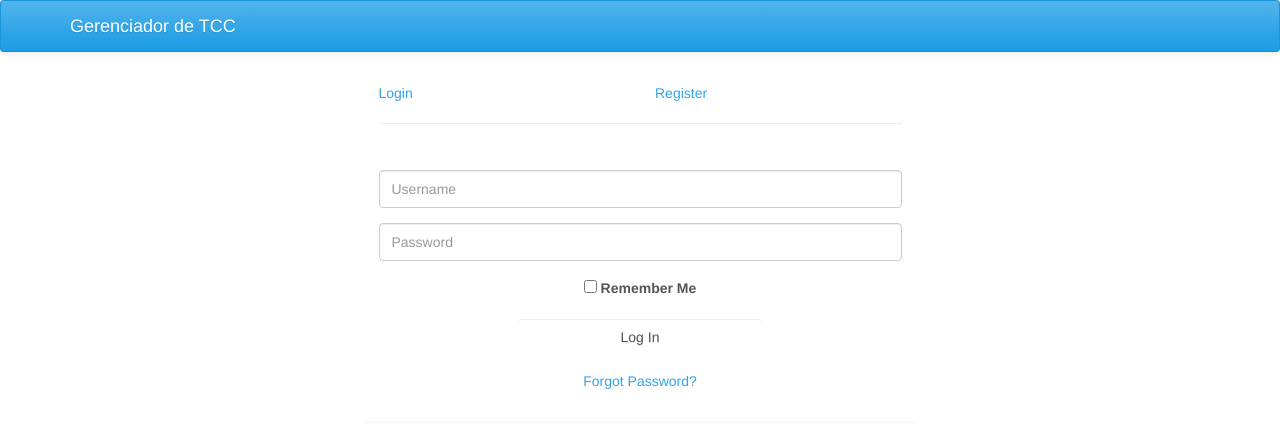
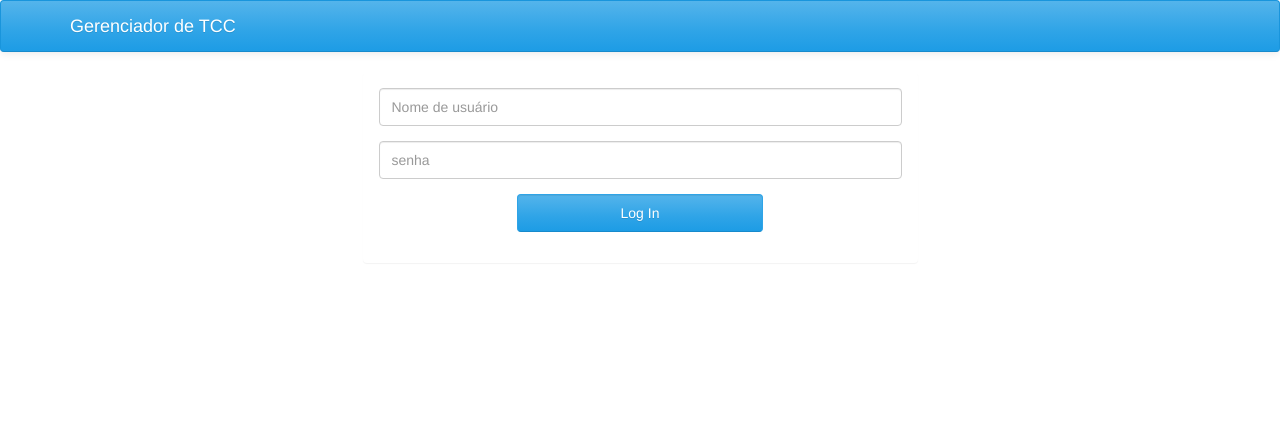
Before and after one commit to ProgWeb201701/Grupo8, a PHP site: page / in a window 1280 px wide. Shown: the top 441 px of the page. Run offline with PHP 8.4, Linux system fonts and the light colour scheme.

Commit message:
modificações no login e classes para cadastros

```diff
--- a/index.php
+++ b/index.php
@@ -34,65 +34,21 @@ and open the template in the editor.
                 <div class="row">
                     <div class="col-md-6 col-md-offset-3">
                         <div class="panel panel-login">
-                            <div class="panel-heading">
-                                <div class="row">
-                                    <div class="col-xs-6">
-                                        <a href="#" class="active" id="login-form-link">Login</a>
-                                    </div>
-                                    <div class="col-xs-6">
-                                        <a href="#" id="register-form-link">Register</a>
-                                    </div>
-                                </div>
-                                <hr>
-                            </div>
                             <div class="panel-body">
                                 <div class="row">
                                     <div class="col-lg-12">
-                                        <form id="login-form" action="https://phpoll.com/login/process" method="post" role="form" style="display: block;">
+                                        <form id="login-form" action="" method="post" role="form" style="display: block;">
                                             <div class="form-group">
-                                                <input type="text" name="username" id="username" tabindex="1" class="form-control" placeholder="Username" value="">
+                                                <input type="text" name="username" id="username" tabindex="1" class="form-control" placeholder="Nome de usuário" value="">
                                             </div>
                                             <div class="form-group">
-                                                <input type="password" name="password" id="password" tabindex="2" class="form-control" placeholder="Password">
+                                                <input type="password" name="password" id="password" tabindex="2" class="form-control" placeholder="senha">
                                             </div>
-                                            <div class="form-group text-center">
-                                                <input type="checkbox" tabindex="3" class="" name="remember" id="remember">
-                                                <label for="remember"> Remember Me</label>
-                                            </div>
+
                                             <div class="form-group">
                                                 <div class="row">
                                                     <div class="col-sm-6 col-sm-offset-3">
-                                                        <input type="submit" name="login-submit" id="login-submit" tabindex="4" class="form-control btn btn-login" value="Log In">
-                                                    </div>
-                                                </div>
-                                            </div>
-                                            <div class="form-group">
-                                                <div class="row">
-                                                    <div class="col-lg-12">
-                                                        <div class="text-center">
-                                                            <a href="https://phpoll.com/recover" tabindex="5" class="forgot-password">Forgot Password?</a>
-                                                        </div>
-                                                    </div>
-                                                </div>
-                                            </div>
-                                        </form>
-                                        <form id="register-form" action="https://phpoll.com/register/process" method="post" role="form" style="display: none;">
-                                            <div class="form-group">
-                                                <input type="text" name="username" id="username" tabindex="1" class="form-control" placeholder="Username" value="">
-                                            </div>
-                                            <div class="form-group">
-                                                <input type="email" name="email" id="email" tabindex="1" class="form-control" placeholder="Email Address" value="">
-                                            </div>
-                                            <div class="form-group">
-                                                <input type="password" name="password" id="password" tabindex="2" class="form-control" placeholder="Password">
-                                            </div>
-                                            <div class="form-group">
-                                                <input type="password" name="confirm-password" id="confirm-password" tabindex="2" class="form-control" placeholder="Confirm Password">
-                                            </div>
-                                            <div class="form-group">
-                                                <div class="row">
-                                                    <div class="col-sm-6 col-sm-offset-3">
-                                                        <input type="submit" name="register-submit" id="register-submit" tabindex="4" class="form-control btn btn-register" value="Register Now">
+                                                        <input type="submit" name="login-submit" id="login-submit" class="form-control btn btn-primary " value="Log In">
                                                     </div>
                                                 </div>
                                             </div>
```
